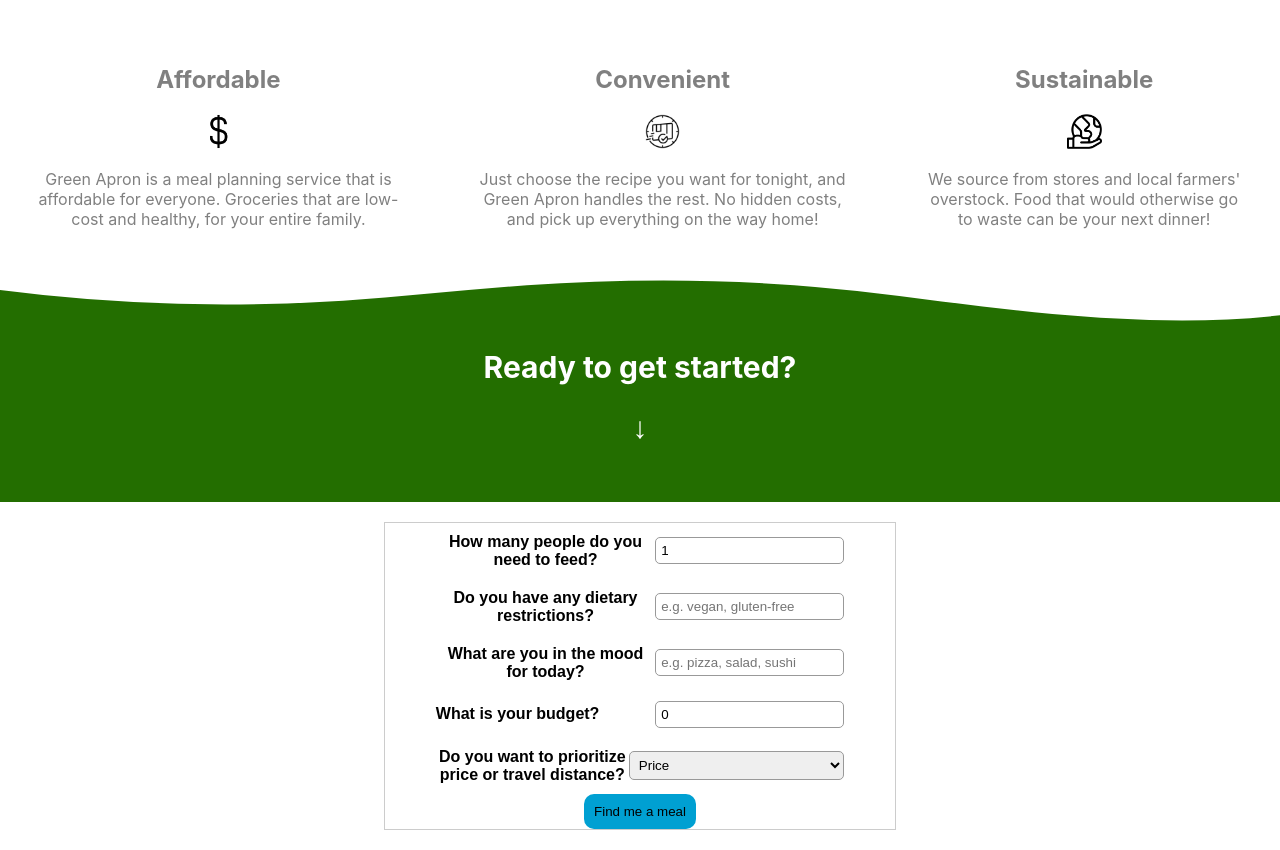
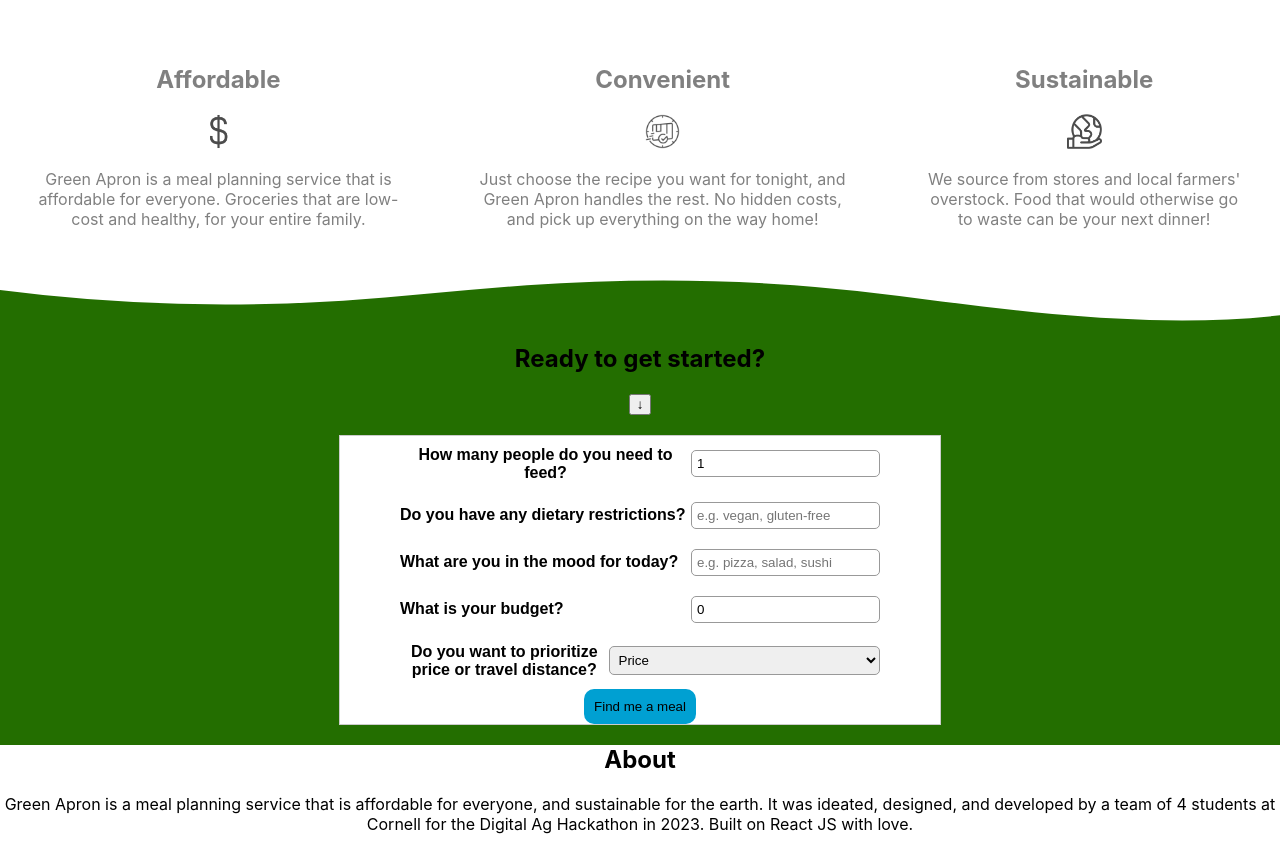
Before and after one commit to zaptrem/green-apron, a React (Create React App) app: page / in a window 1280 px wide. Shown: the part 460-1310 px from the top of the page. Built offline with nearby package versions, Linux system fonts and the light colour scheme.

Commit message:
work on front

```diff
--- a/src/App.css
+++ b/src/App.css
@@ -93,45 +93,10 @@
 .benefitsGridItem img {
   width: 35px;
   height: 35px;
+  opacity: 70%;
 }
 
-.meal-planner-form {
-  display: flex;
-  flex-direction: column;
-  align-items: center;
-  justify-content: center;
-  font-size: calc(10px + 2vmin);
-  /* change color of form to regular backround */
-  background-color: white;
-
+footer {
+  color: black;
+  background-color: white
 }
-
-.scroll-down {
-  display: flex;
-  flex-direction: column;
-  align-items: center;
-  justify-content: center;
-  background-color: #236E00;
-  border: none;
-  color: white;
-  font-size: 20px;
-  padding-bottom: 16px;
-  margin-bottom: calc(5vh);
-}
-
-.scroll-down button {
-  font-size: 30px;
-  background-color: #236E00;
-  border: none;
-  color: white;
-  cursor: pointer;
-
-}
-
-.scroll-down button:hover {
-  background-color: #FFFFFF;
-  color: #236E00;
-  border: #FFFFFF 1px solid;
-  border-radius: 10%;
-  padding: 5px;
-}
--- a/src/App.js
+++ b/src/App.js
@@ -44,33 +44,32 @@
         </div>
       </div>
 
+      <div className="timeline">
 
+      </div>
 
 
       <div className="wavy-line-break" id='break2'>
         <svg data-name="Layer 1" xmlns="http://www.w3.org/2000/svg" viewBox="0 0 1200 120" preserveAspectRatio="none">
           <path d="M321.39,56.44c58-10.79,114.16-30.13,172-41.86,82.39-16.72,168.19-17.73,250.45-.39C823.78,31,906.67,72,985.66,92.83c70.05,18.48,146.53,26.09,214.34,3V0H0V27.35A600.21,600.21,0,0,0,321.39,56.44Z" class="shape-fill"></path>
         </svg>
-      </div>
-
-
-      <div className="scroll-down">
+      </div><div className="scroll-down">
         <h2>Ready to get started?</h2>
         {/* button that scrolls down when clicked */}
         <button onClick={() => window.scrollTo({ top: 1000, behavior: 'smooth' })}>
           &#8595;
         </button>
-      </div>
+      </div><div className='meal-planner-form'>
+        <MealPlannerForm />
+      </div><footer>
+        <h2>About</h2>
+        <p>
+          Green Apron is a meal planning service that is affordable for everyone, and sustainable for the earth. It was ideated, designed, and developed by a team of 4 students at Cornell for the Digital Ag Hackathon in 2023. Built on React JS with love.
+        </p>
+      </footer>
 
-
-      <div className='meal-planner-form'>
-        <MealPlannerForm />
-      </div>
-    </div>
+    </div >
   );
 }
 
-
-// Wegmans.com
-
 export default App;
```
